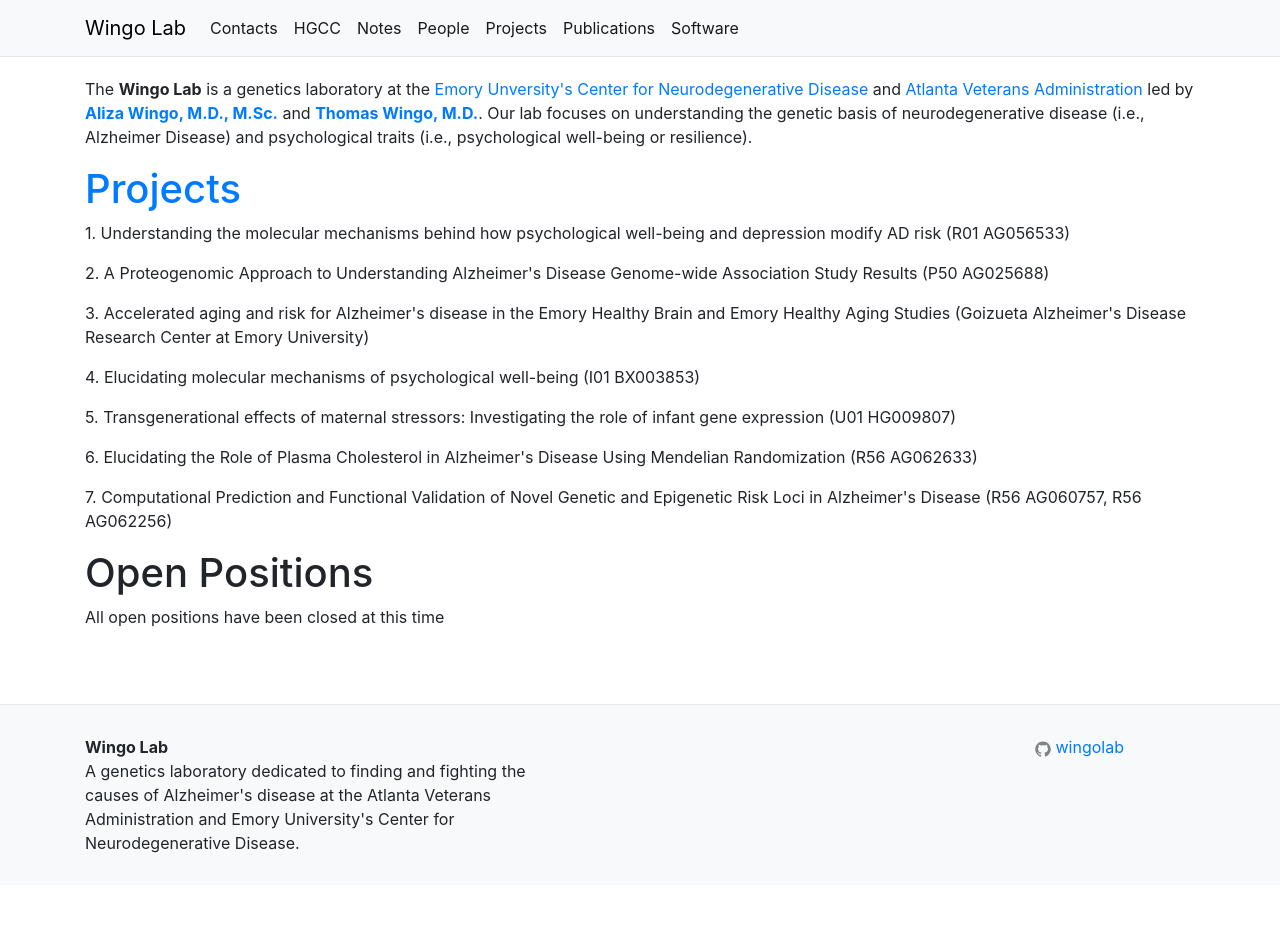
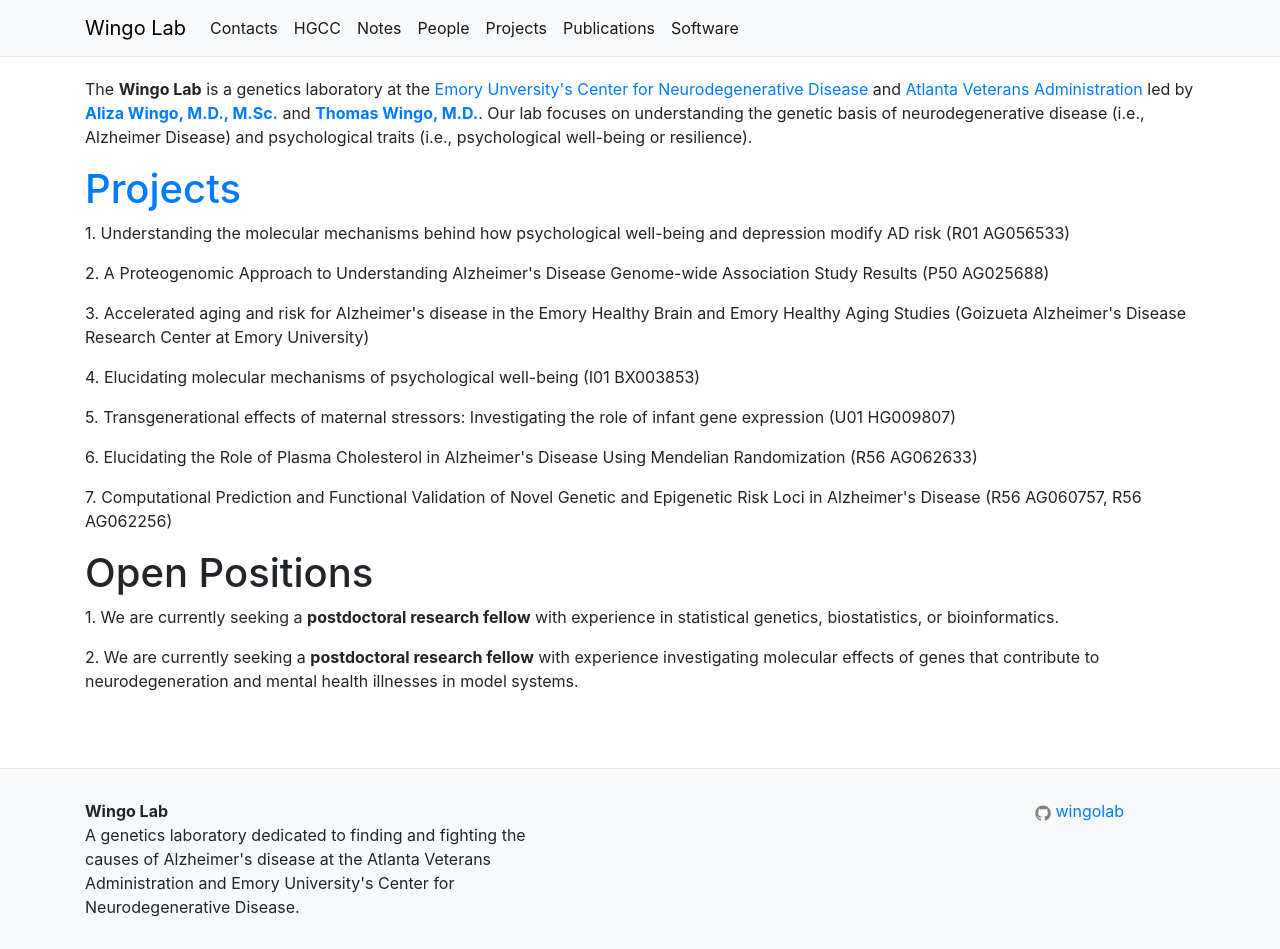
Before and after one commit to wingolab/wingolab.github.io, a Jekyll site: the page built from index.html, in a window 1280 px wide. Built offline with Jekyll 4.4.1, drawn with Linux system fonts in a browser that asks for light colours; the list of posts is cut into pages by our own code; before the commit the page ends 900 px from its top, so only the background shows below that.

Commit message:
Add open positions

```diff
--- a/index.html
+++ b/index.html
@@ -31,6 +31,10 @@
     Epigenetic Risk Loci in Alzheimer's Disease (R56 AG060757, R56 AG062256) </p>
 
   <h1>Open Positions</h1>
-  <p>All open positions have been closed at this time</p>
+  <p>1. We are currently seeking a <b>postdoctoral research fellow</b> with experience
+    in statistical genetics, biostatistics, or bioinformatics. </p>
+  <p>2. We are currently seeking a <b>postdoctoral research fellow</b> with experience
+    investigating molecular effects of genes that contribute to neurodegeneration and
+    mental health illnesses in model systems. </p>
 
 </div>
```
